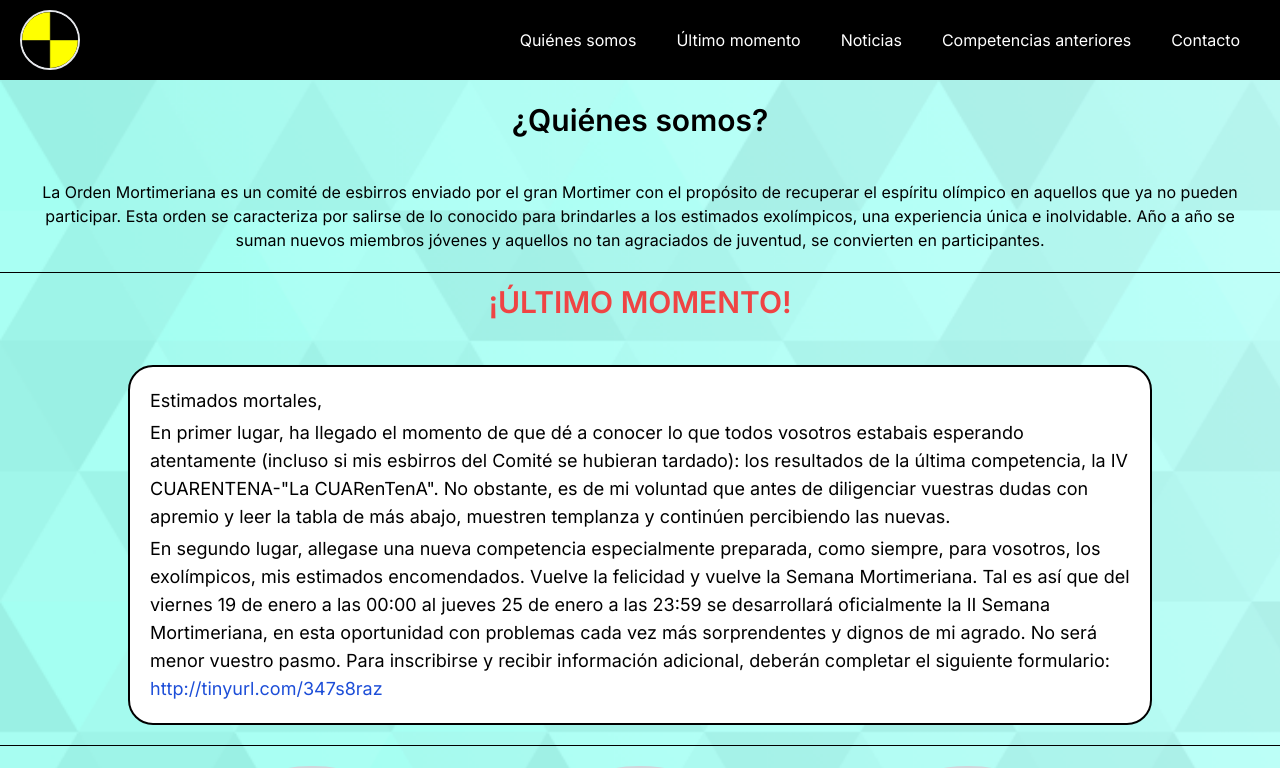
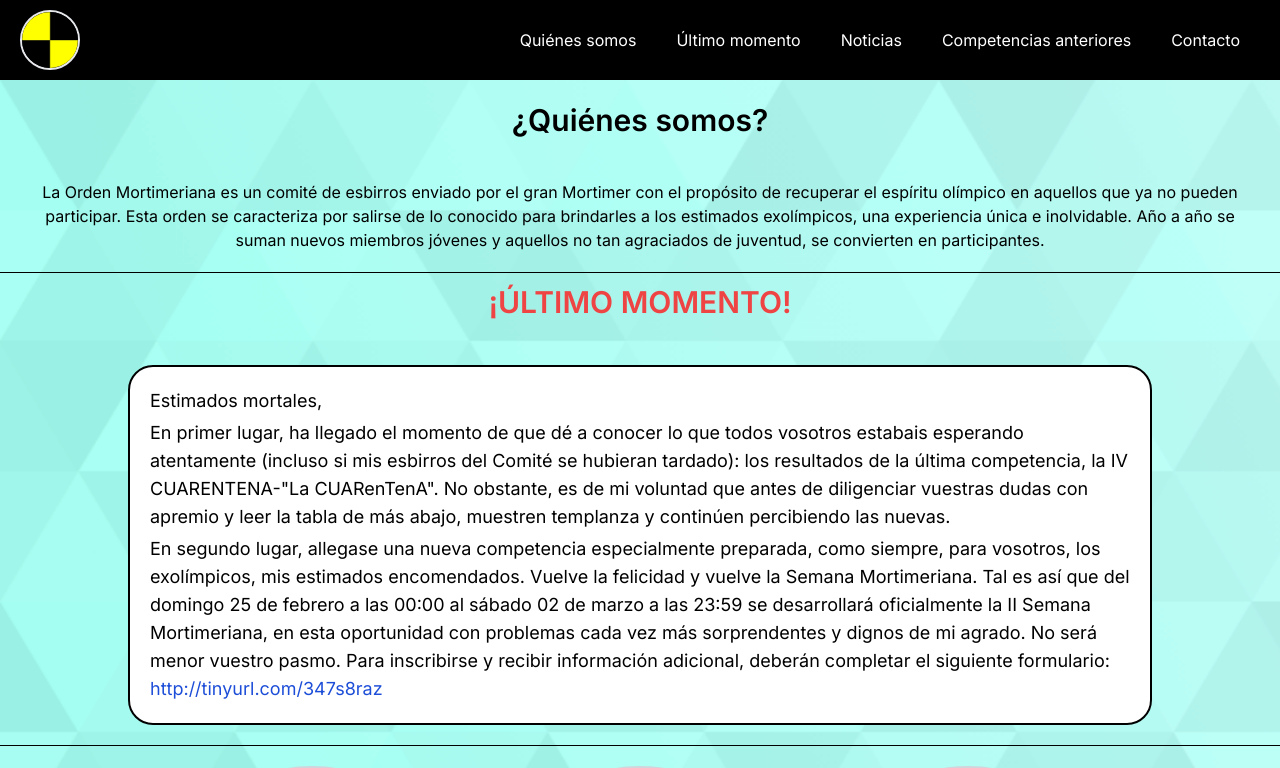
Before and after one commit to UrielJolodovsky/Orden-Mortimeriana-web, a Next.js app in the folder sitio-cuarentena/: page / in a window 1280 px wide. Shown: the top 768 px of the page. Built offline with nearby package versions, Linux system fonts and the light colour scheme.

Commit message:
change dates of competition

```diff
--- a/sitio-cuarentena/src/components/Quienes-Somos.tsx
+++ b/sitio-cuarentena/src/components/Quienes-Somos.tsx
@@ -5,8 +5,8 @@ import CardNotice from './CardNotice';
 export default function QuienesSomos() {
 
     const noticias = [
-        { fecha: '07/01/2024', title:'Semana de Mórtimer II', noticia: 'Ya está abierta la inscripción para la II Semana de Mórtimer. Apretá Ver Más para completar el proceso de inscripción.', number: 0, url: 'https://docs.google.com/forms/d/e/1FAIpQLScp8d11F9DA5rvJ4_dB3qtCaB4JJaeUqrtVMGiGouWviu7FGQ/viewform?usp=sf_link'},
-        { fecha: '06/01/2024', title:'Cuarentena IV', noticia: 'Ya están los resultados de la IV Cuarentena. Dirigite a Competencias Anteriores para encontrarlo', number: 1, url: 'resultados/cuarentena4' },
+        { fecha: '16/01/2024', title:'Semana de Mórtimer II', noticia: 'Ya está abierta la inscripción para la II Semana de Mórtimer. Apretá Ver Más para completar el proceso de inscripción.', number: 0, url: 'https://docs.google.com/forms/d/e/1FAIpQLScp8d11F9DA5rvJ4_dB3qtCaB4JJaeUqrtVMGiGouWviu7FGQ/viewform?usp=sf_link'},
+        { fecha: '15/01/2024', title:'Cuarentena IV', noticia: 'Ya están los resultados de la IV Cuarentena. Dirigite a Competencias Anteriores para encontrarlo', number: 1, url: 'resultados/cuarentena4' },
         { fecha: '12/03/2023', title:'Semana de Mórtimer', noticia: 'Los esbirros del gran comite ya subieron los resultados de la Semana de Mórtimer. Apretá en "Ver Más" para conocerlos', number: 2, url: 'resultados/semana1' },
         { fecha: '22/12/2021', title:'Cuarentena III', noticia: 'Ya se conocen los resultados de la 3era Cuarentena, disponibles en la sección de Competencias Anteriores.', number: 3, url: 'resultados/cuarentena3' },
     ];
@@ -14,7 +14,7 @@ export default function QuienesSomos() {
     const ultimoMomento = [
         `Estimados mortales,`,
         `En primer lugar, ha llegado el momento de que dé a conocer lo que todos vosotros estabais esperando atentamente (incluso si mis esbirros del Comité se hubieran tardado): los resultados de la última competencia, la IV CUARENTENA-"La CUARenTenA". No obstante, es de mi voluntad que antes de diligenciar vuestras dudas con apremio y leer la tabla de más abajo, muestren templanza y continúen percibiendo las nuevas.`,
-        `En segundo lugar, allegase una nueva competencia especialmente preparada, como siempre, para vosotros, los exolímpicos, mis estimados encomendados. Vuelve la felicidad y vuelve la Semana Mortimeriana. Tal es así que del viernes 19 de enero a las 00:00 al jueves 25 de enero a las 23:59 se desarrollará oficialmente la II Semana Mortimeriana, en esta oportunidad con problemas cada vez más sorprendentes y dignos de mi agrado. No será menor vuestro pasmo. Para inscribirse y recibir información adicional, deberán completar el siguiente formulario:`,
+        `En segundo lugar, allegase una nueva competencia especialmente preparada, como siempre, para vosotros, los exolímpicos, mis estimados encomendados. Vuelve la felicidad y vuelve la Semana Mortimeriana. Tal es así que del domingo 25 de febrero a las 00:00 al sábado 02 de marzo a las 23:59 se desarrollará oficialmente la II Semana Mortimeriana, en esta oportunidad con problemas cada vez más sorprendentes y dignos de mi agrado. No será menor vuestro pasmo. Para inscribirse y recibir información adicional, deberán completar el siguiente formulario:`,
     ]
     return(
         <>
```
